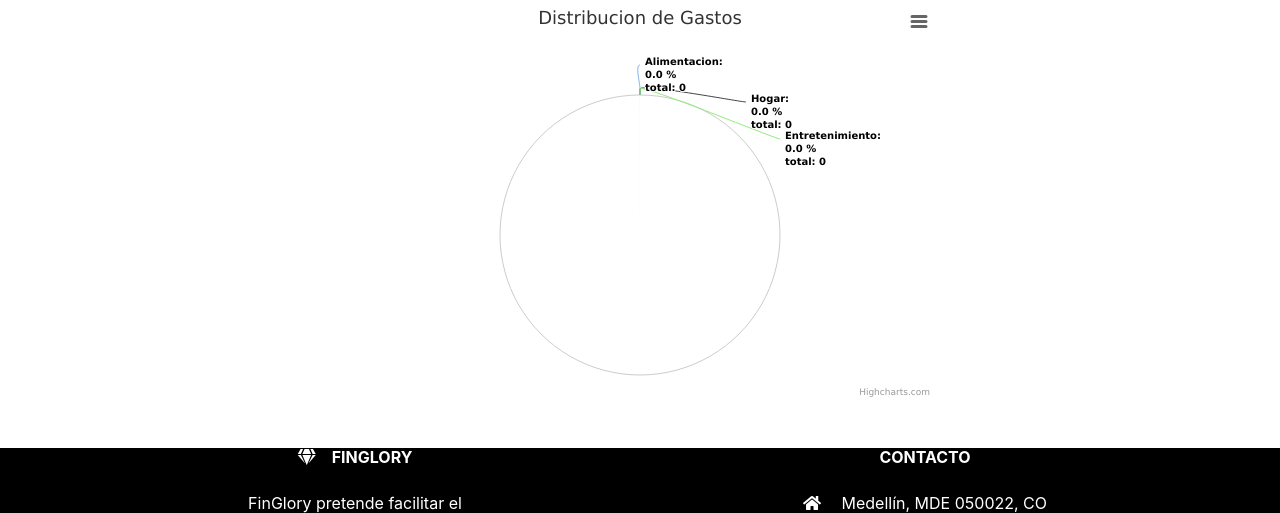
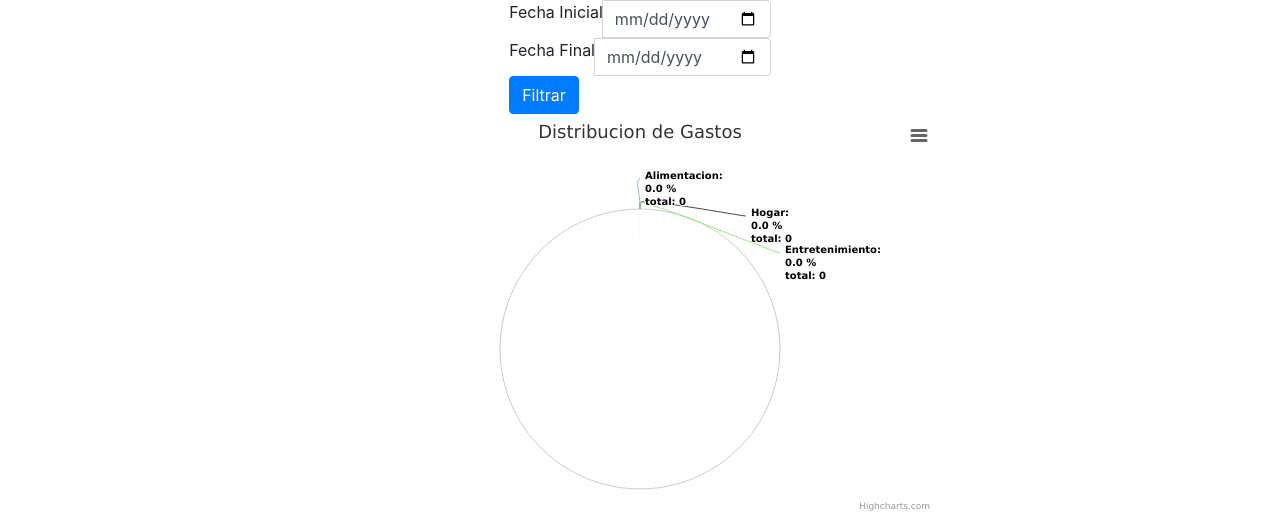
Before and after one commit to Drew138/finglory, a Django app: page /estadisticas/ in a window 1280 px wide. Shown: the part 56-569 px from the top of the page. Run offline with Django 3.2, Linux system fonts and the light colour scheme; data that the repository does not hold is empty; some libraries are stand-ins or nearby versions.

Commit message:
acabamos

```diff
--- a/FinGlory/FinGlory/settings.py
+++ b/FinGlory/FinGlory/settings.py
@@ -27,7 +27,6 @@ DEBUG = True
 
 ALLOWED_HOSTS = []
 
-
 # Application definition
 
 INSTALLED_APPS = [
@@ -40,6 +39,8 @@ INSTALLED_APPS = [
     'crispy_forms',
     'app',
 ]
+
+AUTH_USER_MODEL='app.User'
 
 MIDDLEWARE = [
     'django.middleware.security.SecurityMiddleware',
--- a/FinGlory/app/templates/estadisticas.html
+++ b/FinGlory/app/templates/estadisticas.html
@@ -1,7 +1,27 @@
 {% extends "home.html" %}
 
 {% block content %}
+<form action="">
+
+
+<div class="input-group">
+       <label for="fecha_inicial" class="form-label">Fecha Inicial</label>
+       <input type="date" aria-label="Fecha Inicial" class="form-control" name="fecha_inicial">
+</div>
+
+<div class="input-group">
+       <label for="fecha_final" class="form-label">
+              Fecha Final
+       </label>
+       <input type="date" aria-label="Fecha Final" class="form-control" name="fecha_final">
+</div>
+
+<button type="submit" class="btn btn-primary">Filtrar</button>
+
+</form>
 <div id="container_data"></div>
+
+
 <script>
        Highcharts.chart('container_data', {{category_wise_pie_data|safe }});
 </script>
--- a/FinGlory/app/views.py
+++ b/FinGlory/app/views.py
@@ -121,12 +121,26 @@ def registrarUsuarioView(request):
     return render(request,'registroUsuario.html', { 'form' : form})
 
 def estadisticas(request):
-    alimentacion = sum([gasto.cantidad for gasto in Gastos.objects.filter(categoria=Gastos.CategoriaGastos.alimentacion)])
-    hogar = sum([gasto.cantidad for gasto in Gastos.objects.filter(categoria=Gastos.CategoriaGastos.hogar)])
-    entretenimiento = sum([gasto.cantidad for gasto in Gastos.objects.filter(categoria=Gastos.CategoriaGastos.entretenimiento)])
-    educacion = sum([gasto.cantidad for gasto in Gastos.objects.filter(categoria=Gastos.CategoriaGastos.educacion)])
-    compromisos_bancarios = sum([gasto.cantidad for gasto in Gastos.objects.filter(categoria=Gastos.CategoriaGastos.compromisos_bancarios)])
-    otros = sum([gasto.cantidad for gasto in Gastos.objects.filter(categoria=Gastos.CategoriaGastos.otros)])
+
+    fecha_inicial = request.GET.get('fecha_inicial')
+    fecha_final = request.GET.get('fecha_final')
+    if fecha_inicial and fecha_final:
+
+        alimentacion = sum([gasto.cantidad for gasto in Gastos.objects.filter(categoria=Gastos.CategoriaGastos.alimentacion, fecha__gte=fecha_inicial, fecha__lte=fecha_final)])
+        hogar = sum([gasto.cantidad for gasto in Gastos.objects.filter(categoria=Gastos.CategoriaGastos.hogar, fecha__gte=fecha_inicial, fecha__lte=fecha_final)])
+        entretenimiento = sum([gasto.cantidad for gasto in Gastos.objects.filter(categoria=Gastos.CategoriaGastos.entretenimiento, fecha__gte=fecha_inicial, fecha__lte=fecha_final)])
+        educacion = sum([gasto.cantidad for gasto in Gastos.objects.filter(categoria=Gastos.CategoriaGastos.educacion, fecha__gte=fecha_inicial, fecha__lte=fecha_final)])
+        compromisos_bancarios = sum([gasto.cantidad for gasto in Gastos.objects.filter(categoria=Gastos.CategoriaGastos.compromisos_bancarios, fecha__gte=fecha_inicial, fecha__lte=fecha_final)])
+        otros = sum([gasto.cantidad for gasto in Gastos.objects.filter(categoria=Gastos.CategoriaGastos.otros, fecha__gte=fecha_inicial, fecha__lte=fecha_final)])
+
+    else:
+        # print("here", flush=True)
+        alimentacion = sum([gasto.cantidad for gasto in Gastos.objects.filter(categoria=Gastos.CategoriaGastos.alimentacion)])
+        hogar = sum([gasto.cantidad for gasto in Gastos.objects.filter(categoria=Gastos.CategoriaGastos.hogar)])
+        entretenimiento = sum([gasto.cantidad for gasto in Gastos.objects.filter(categoria=Gastos.CategoriaGastos.entretenimiento)])
+        educacion = sum([gasto.cantidad for gasto in Gastos.objects.filter(categoria=Gastos.CategoriaGastos.educacion)])
+        compromisos_bancarios = sum([gasto.cantidad for gasto in Gastos.objects.filter(categoria=Gastos.CategoriaGastos.compromisos_bancarios)])
+        otros = sum([gasto.cantidad for gasto in Gastos.objects.filter(categoria=Gastos.CategoriaGastos.otros)])
 
     category_data_source = {
         'name': "Distribucion de Gastos",
```
Also changed, not shown: FinGlory/app/migrations/0001_initial.py, FinGlory/app/migrations/0002_alter_gastos_factura.py (deleted), FinGlory/app/migrations/0003_remove_gastos_usuario.py (deleted), FinGlory/app/migrations/0004_alter_gastos_factura.py (deleted), FinGlory/app/migrations/0005_usuario.py (deleted), FinGlory/app/migrations/0006_delete_usuario.py (deleted).
